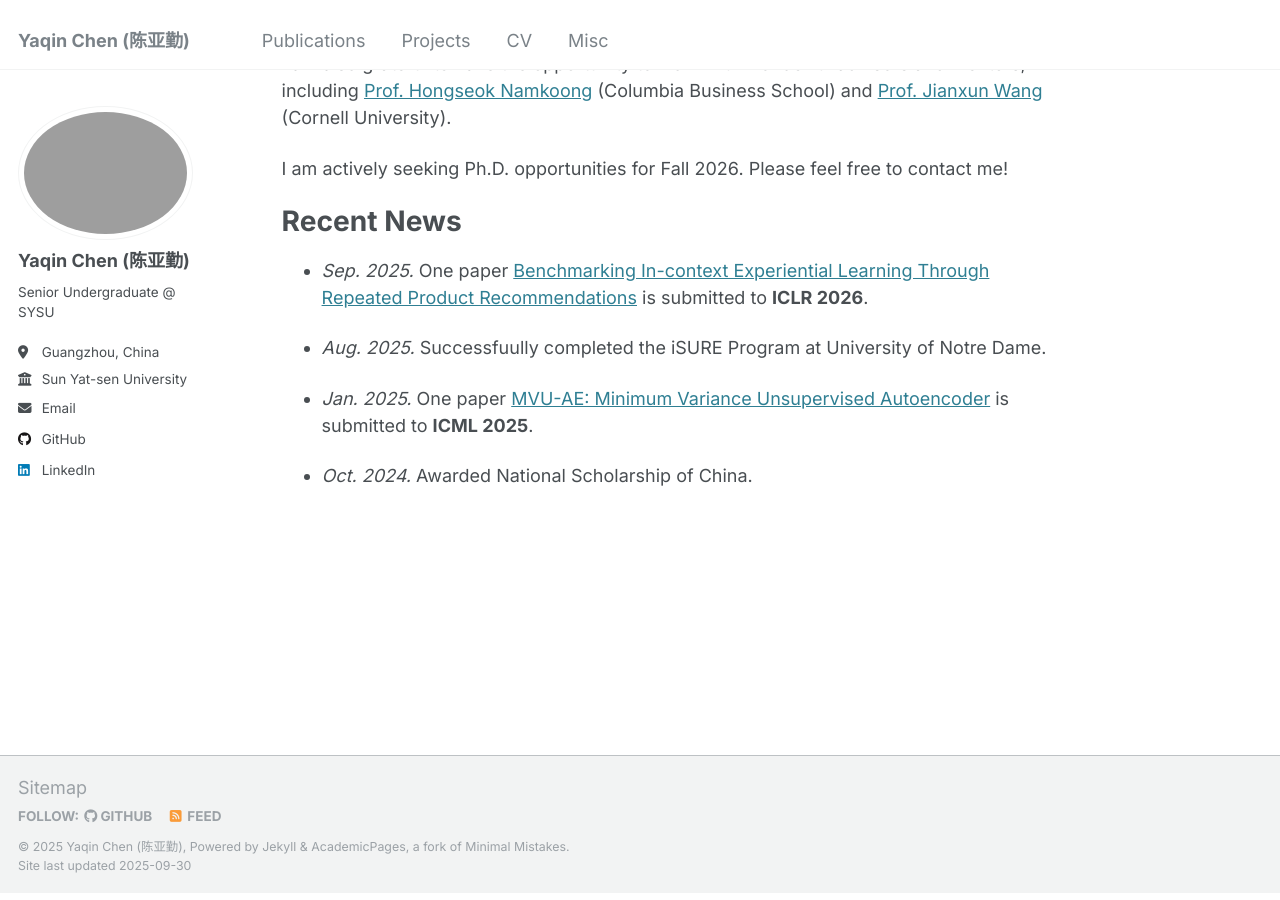
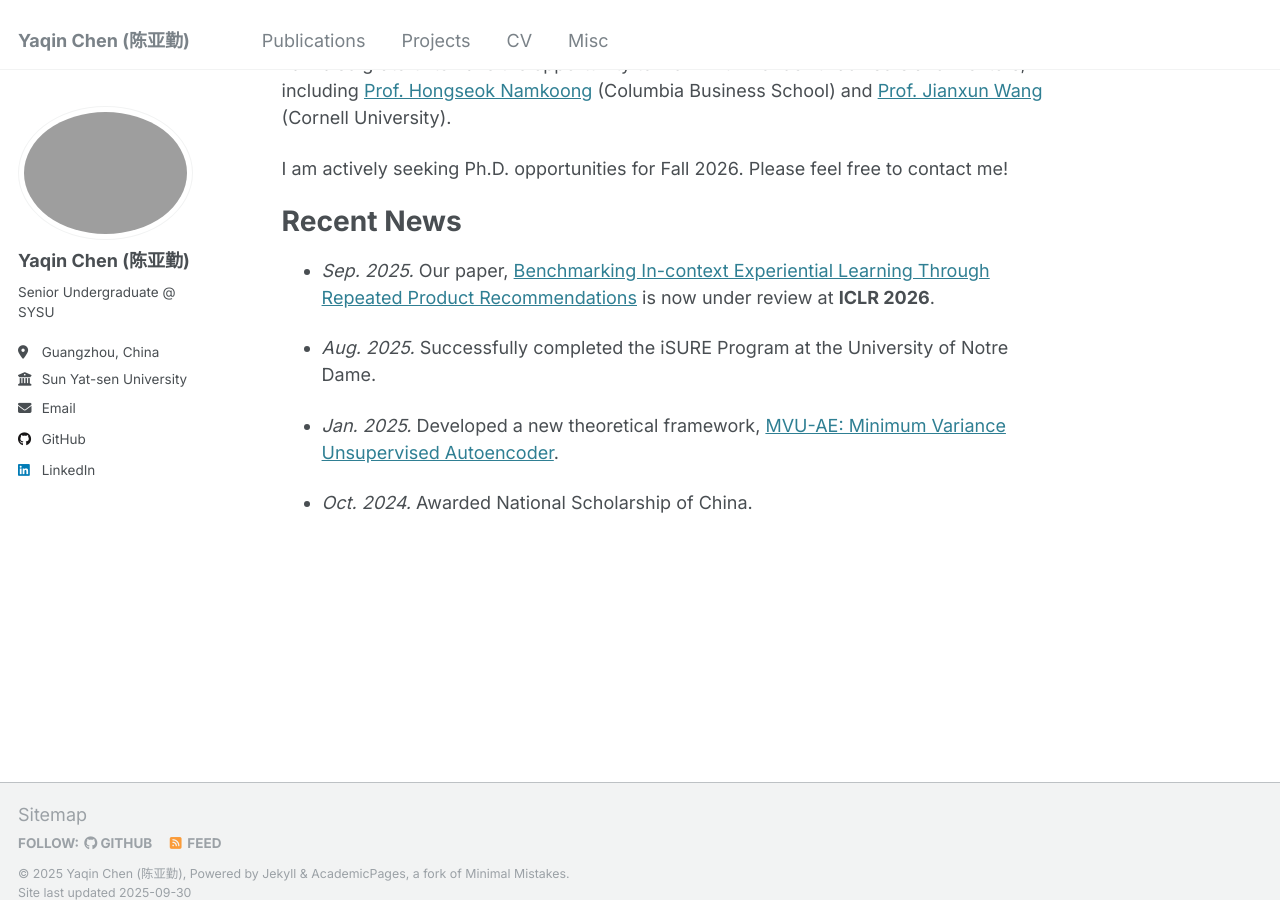
Before and after one commit to chen-yaqin/chen-yaqin.github.io, a Jekyll site: the page built from _pages/about.md, in a window 1280 px wide and 900 px high, scrolled down 507 px. Built offline with Jekyll 4.4.1, drawn with Linux system fonts in a browser that asks for light colours.

Commit message:
update news

```diff
--- a/_pages/about.md
+++ b/_pages/about.md
@@ -27,10 +27,10 @@ I am actively seeking Ph.D. opportunities for Fall 2026. Please feel free to con
 
 Recent News
 ======
-- *Sep. 2025.* One paper [Benchmarking In-context Experiential Learning Through Repeated Product Recommendations](/files/BIEL.pdf) is submitted to **ICLR 2026**.
+- *Sep. 2025.* Our paper, [Benchmarking In-context Experiential Learning Through Repeated Product Recommendations](/files/BIEL.pdf) is now under review at **ICLR 2026**.
 
-- *Aug. 2025.* Successfuully completed the iSURE Program at University of Notre Dame.
+- *Aug. 2025.* Successfully completed the iSURE Program at the University of Notre Dame.
 
-- *Jan. 2025.* One paper [MVU-AE: Minimum Variance Unsupervised Autoencoder](/files/MVU-AE.pdf) is submitted to **ICML 2025**.
+- *Jan. 2025.* Developed a new theoretical framework,  [MVU-AE: Minimum Variance Unsupervised Autoencoder](/files/MVU-AE.pdf).
 
 - *Oct. 2024.* Awarded National Scholarship of China.
```
